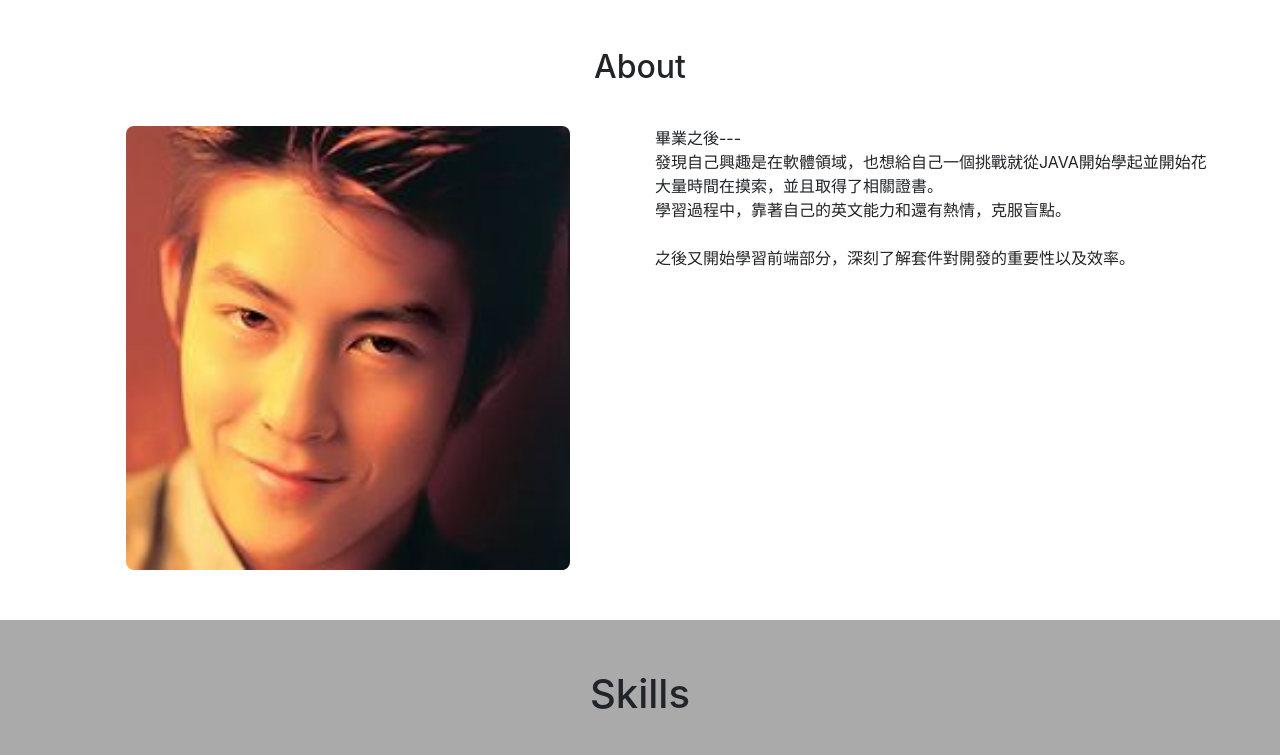
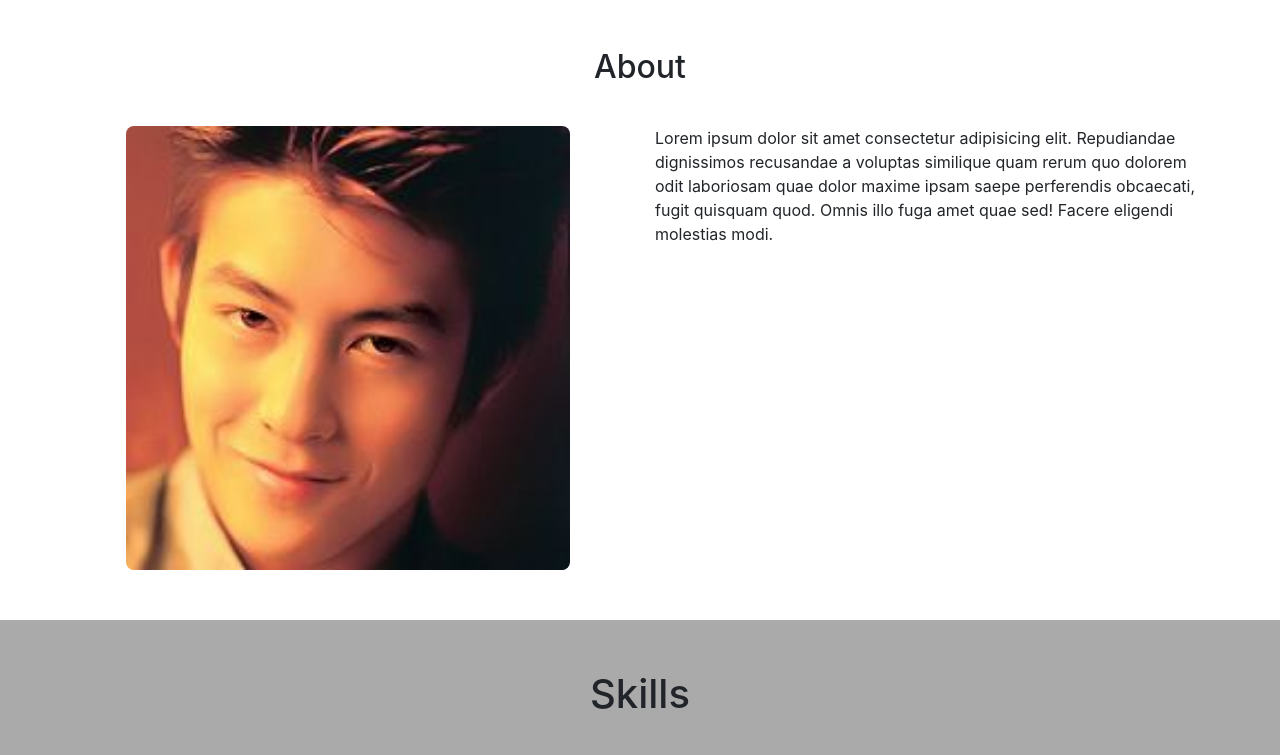
Before and after one commit to kyle0910/kuzma2, a plain HTML site: page index.html in a window 1280 px wide. Shown: the part 802-1557 px from the top of the page. Drawn offline with nearby package versions, Linux system fonts and the light colour scheme.

Commit message:
Update index.html

```diff
--- a/index.html
+++ b/index.html
@@ -89,9 +89,7 @@
 
           <div class="col-md-6">
               <!-- <h2 class="text-center"></h2> -->
-              <p>畢業之後---<br>發現自己興趣是在軟體領域，也想給自己一個挑戰就從JAVA開始學起並開始花大量時間在摸索，並且取得了相關證書。<br>
-                 學習過程中，靠著自己的英文能力和還有熱情，克服盲點。
-                <br><br>之後又開始學習前端部分，深刻了解套件對開發的重要性以及效率。</p>
+              Lorem ipsum dolor sit amet consectetur adipisicing elit. Repudiandae dignissimos recusandae a voluptas similique quam rerum quo dolorem odit laboriosam quae dolor maxime ipsam saepe perferendis obcaecati, fugit quisquam quod. Omnis illo fuga amet quae sed! Facere eligendi molestias modi.
 
 
 
```
